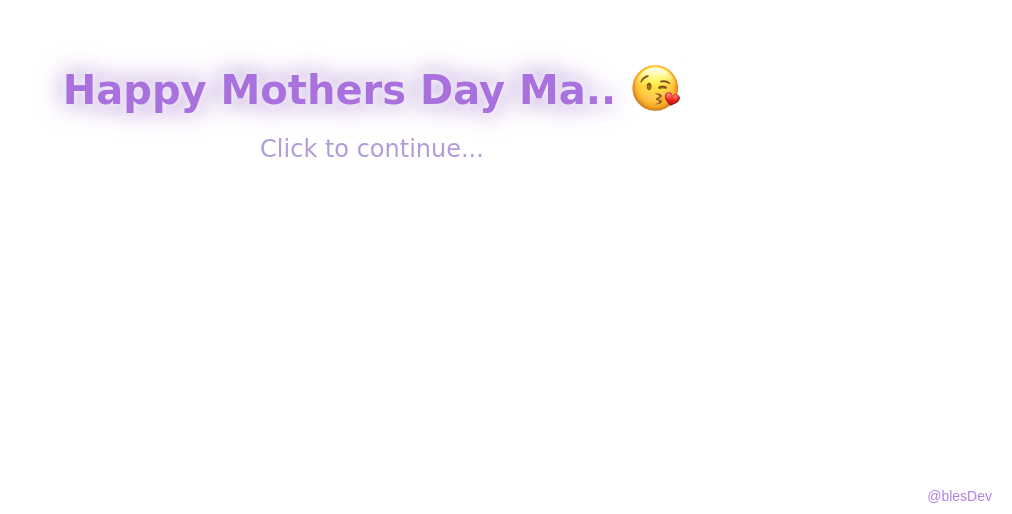
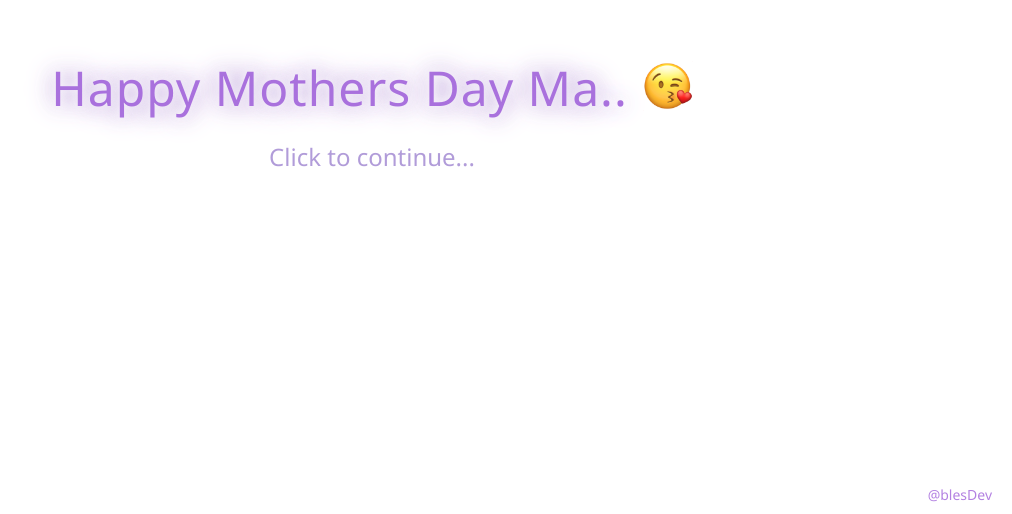
Before and after one commit to milkyyyyyay/mothersday, a plain HTML site: page index.html in a window 1280 px wide. Shown: the part 286-800 px from the top of the page, without its empty margins (268-1280 px from the left). Drawn offline with Linux system fonts and the light colour scheme; files whose address does not match are found by name.

Commit message:
Update index.html

```diff
--- a/index.html
+++ b/index.html
@@ -12,7 +12,7 @@
             justify-content: center;
             align-items: center;
             background: transparent;
-            font-family: 'Brush Script MT', cursive;
+            font-family: 'Segoe UI', Arial, sans-serif;
             cursor: pointer;
         }
 
@@ -22,7 +22,7 @@
         }
 
         .typing-text {
-            font-size: 5vmin;
+            font-size: 6vmin;
             color: #a062da;
             white-space: pre-wrap;
             margin: 0;
@@ -35,6 +35,8 @@
             align-items: center;
             justify-content: center;
             gap: 10px;
+            font-weight: 300;
+            letter-spacing: 1px;
         }
 
         .typing-text img {
@@ -65,6 +67,7 @@
             opacity: 0;
             animation: fadeIn 1s forwards;
             animation-delay: 3s;
+            font-weight: 300;
         }
 
         @keyframes fadeIn {
@@ -80,11 +83,12 @@
             position: fixed;
             bottom: 10px;
             right: 20px;
-            font-family: 'Arial', sans-serif;
+            font-family: 'Segoe UI', Arial, sans-serif;
             font-size: 14px;
             color: #a062da;
             text-shadow: 0 0 5px rgba(255, 255, 255, 0.5);
             opacity: 0.8;
+            font-weight: 300;
         }
 
         footer p {
```
